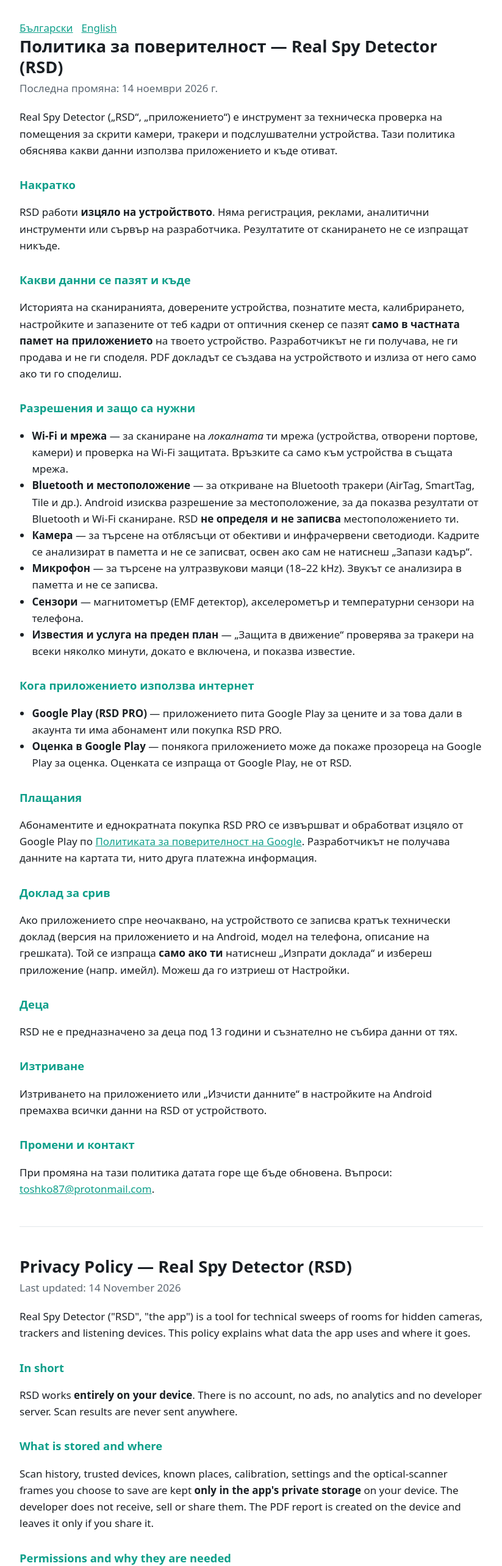
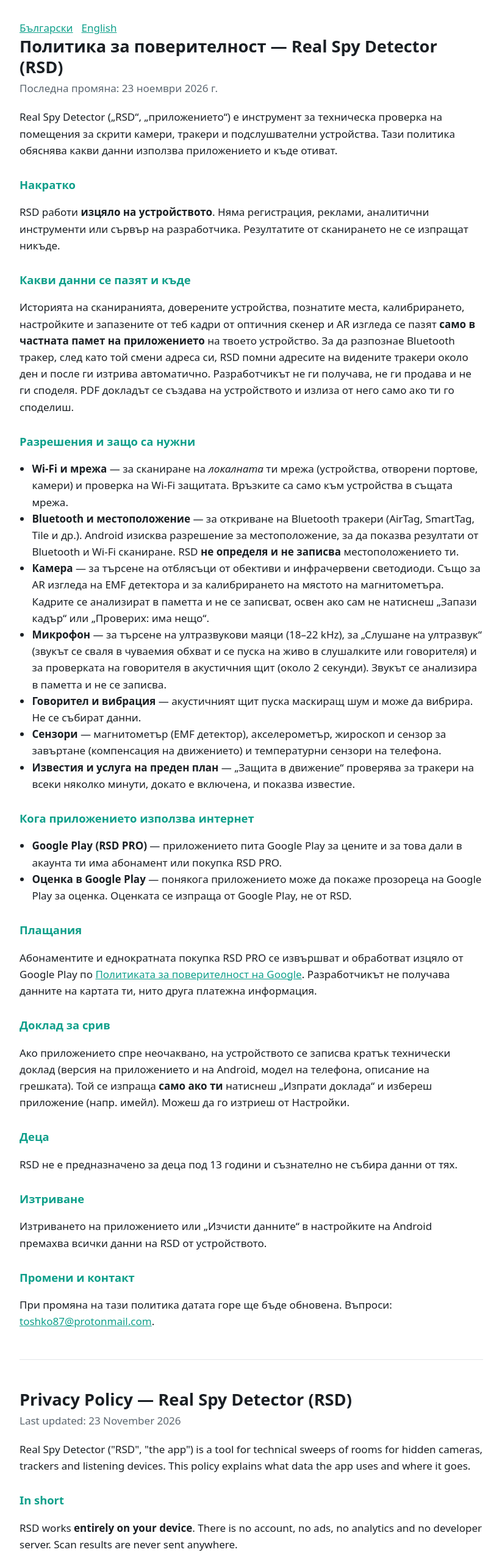
Before and after one commit to Tanatos1987/rsd-privacy, a plain HTML site: page index.html in a window 1280 px wide. Shown: the top 2568 px of the page at 61% size, without its empty margins (228-1051 px from the left). Drawn offline with Linux system fonts and the light colour scheme.

Commit message:
Privacy policy for RSD 1.1: AR view, ultrasound listening, acoustic shield, tracker address memory
Co-Authored-By: Claude Opus 5.5 <noreply@anthropic.com>
Claude-Session: https://claude.ai/code/session_01GoALeU16SC1iMMo9DZaBsj

```diff
--- a/index.html
+++ b/index.html
@@ -24,22 +24,23 @@
 
   <section id="bg">
   <h1>Политика за поверителност — Real Spy Detector (RSD)</h1>
-  <p class="date">Последна промяна: 14 ноември 2026 г.</p>
+  <p class="date">Последна промяна: 23 ноември 2026 г.</p>
   <p>Real Spy Detector („RSD“, „приложението“) е инструмент за техническа проверка на помещения за скрити камери, тракери и подслушвателни устройства. Тази политика обяснява какви данни използва приложението и къде отиват.</p>
 
   <h2>Накратко</h2>
   <p>RSD работи <strong>изцяло на устройството</strong>. Няма регистрация, реклами, аналитични инструменти или сървър на разработчика. Резултатите от сканирането не се изпращат никъде.</p>
 
   <h2>Какви данни се пазят и къде</h2>
-  <p>Историята на сканиранията, доверените устройства, познатите места, калибрирането, настройките и запазените от теб кадри от оптичния скенер се пазят <strong>само в частната памет на приложението</strong> на твоето устройство. Разработчикът не ги получава, не ги продава и не ги споделя. PDF докладът се създава на устройството и излиза от него само ако ти го споделиш.</p>
+  <p>Историята на сканиранията, доверените устройства, познатите места, калибрирането, настройките и запазените от теб кадри от оптичния скенер и AR изгледа се пазят <strong>само в частната памет на приложението</strong> на твоето устройство. За да разпознае Bluetooth тракер, след като той смени адреса си, RSD помни адресите на видените тракери около ден и после ги изтрива автоматично. Разработчикът не ги получава, не ги продава и не ги споделя. PDF докладът се създава на устройството и излиза от него само ако ти го споделиш.</p>
 
   <h2>Разрешения и защо са нужни</h2>
   <ul>
     <li><strong>Wi-Fi и мрежа</strong> — за сканиране на <em>локалната</em> ти мрежа (устройства, отворени портове, камери) и проверка на Wi-Fi защитата. Връзките са само към устройства в същата мрежа.</li>
     <li><strong>Bluetooth и местоположение</strong> — за откриване на Bluetooth тракери (AirTag, SmartTag, Tile и др.). Android изисква разрешение за местоположение, за да показва резултати от Bluetooth и Wi-Fi сканиране. RSD <strong>не определя и не записва</strong> местоположението ти.</li>
-    <li><strong>Камера</strong> — за търсене на отблясъци от обективи и инфрачервени светодиоди. Кадрите се анализират в паметта и не се записват, освен ако сам не натиснеш „Запази кадър“.</li>
-    <li><strong>Микрофон</strong> — за търсене на ултразвукови маяци (18–22 kHz). Звукът се анализира в паметта и не се записва.</li>
-    <li><strong>Сензори</strong> — магнитометър (EMF детектор), акселерометър и температурни сензори на телефона.</li>
+    <li><strong>Камера</strong> — за търсене на отблясъци от обективи и инфрачервени светодиоди. Също за AR изгледа на EMF детектора и за калибрирането на мястото на магнитометъра. Кадрите се анализират в паметта и не се записват, освен ако сам не натиснеш „Запази кадър“ или „Проверих: има нещо“.</li>
+    <li><strong>Микрофон</strong> — за търсене на ултразвукови маяци (18–22 kHz), за „Слушане на ултразвук“ (звукът се сваля в чуваемия обхват и се пуска на живо в слушалките или говорителя) и за проверката на говорителя в акустичния щит (около 2 секунди). Звукът се анализира в паметта и не се записва.</li>
+    <li><strong>Говорител и вибрация</strong> — акустичният щит пуска маскиращ шум и може да вибрира. Не се събират данни.</li>
+    <li><strong>Сензори</strong> — магнитометър (EMF детектор), акселерометър, жироскоп и сензор за завъртане (компенсация на движението) и температурни сензори на телефона.</li>
     <li><strong>Известия и услуга на преден план</strong> — „Защита в движение“ проверява за тракери на всеки няколко минути, докато е включена, и показва известие.</li>
   </ul>
 
@@ -69,22 +70,23 @@
 
   <section id="en">
   <h1>Privacy Policy — Real Spy Detector (RSD)</h1>
-  <p class="date">Last updated: 14 November 2026</p>
+  <p class="date">Last updated: 23 November 2026</p>
   <p>Real Spy Detector ("RSD", "the app") is a tool for technical sweeps of rooms for hidden cameras, trackers and listening devices. This policy explains what data the app uses and where it goes.</p>
 
   <h2>In short</h2>
   <p>RSD works <strong>entirely on your device</strong>. There is no account, no ads, no analytics and no developer server. Scan results are never sent anywhere.</p>
 
   <h2>What is stored and where</h2>
-  <p>Scan history, trusted devices, known places, calibration, settings and the optical-scanner frames you choose to save are kept <strong>only in the app's private storage</strong> on your device. The developer does not receive, sell or share them. The PDF report is created on the device and leaves it only if you share it.</p>
+  <p>Scan history, trusted devices, known places, calibration, settings and the optical-scanner and AR-view frames you choose to save are kept <strong>only in the app's private storage</strong> on your device. To recognise a Bluetooth tracker after it changes its address, RSD remembers the addresses of trackers it has seen for about a day and then deletes them automatically. The developer does not receive, sell or share them. The PDF report is created on the device and leaves it only if you share it.</p>
 
   <h2>Permissions and why they are needed</h2>
   <ul>
     <li><strong>Wi-Fi and network</strong> — to scan your <em>local</em> network (devices, open ports, cameras) and check the Wi-Fi security. Connections go only to devices on the same network.</li>
     <li><strong>Bluetooth and location</strong> — to find Bluetooth trackers (AirTag, SmartTag, Tile and others). Android requires the location permission to deliver Bluetooth and Wi-Fi scan results. RSD <strong>does not determine or store</strong> your location.</li>
-    <li><strong>Camera</strong> — to look for lens reflections and infrared LEDs. Frames are analysed in memory and not recorded unless you tap "Save frame".</li>
-    <li><strong>Microphone</strong> — to look for ultrasonic beacons (18–22 kHz). Audio is analysed in memory and not recorded.</li>
-    <li><strong>Sensors</strong> — the phone's magnetometer (EMF detector), accelerometer and temperature sensors.</li>
+    <li><strong>Camera</strong> — to look for lens reflections and infrared LEDs. Also for the AR view of the EMF detector and the magnetometer position calibration. Frames are analysed in memory and not recorded unless you tap "Save frame" or "I checked: found something".</li>
+    <li><strong>Microphone</strong> — to look for ultrasonic beacons (18–22 kHz), for "Listen to ultrasound" (the sound is shifted into the hearing range and played live to your headphones or speaker) and for the speaker check of the acoustic shield (about 2 seconds). Audio is analysed in memory and not recorded.</li>
+    <li><strong>Speaker and vibration</strong> — the acoustic shield plays masking noise and can vibrate. No data is collected.</li>
+    <li><strong>Sensors</strong> — the phone's magnetometer (EMF detector), accelerometer, gyroscope and rotation sensor (motion compensation) and temperature sensors.</li>
     <li><strong>Notifications and foreground service</strong> — "Travel guard" checks for trackers every few minutes while it is on and shows a notification.</li>
   </ul>
 
```
